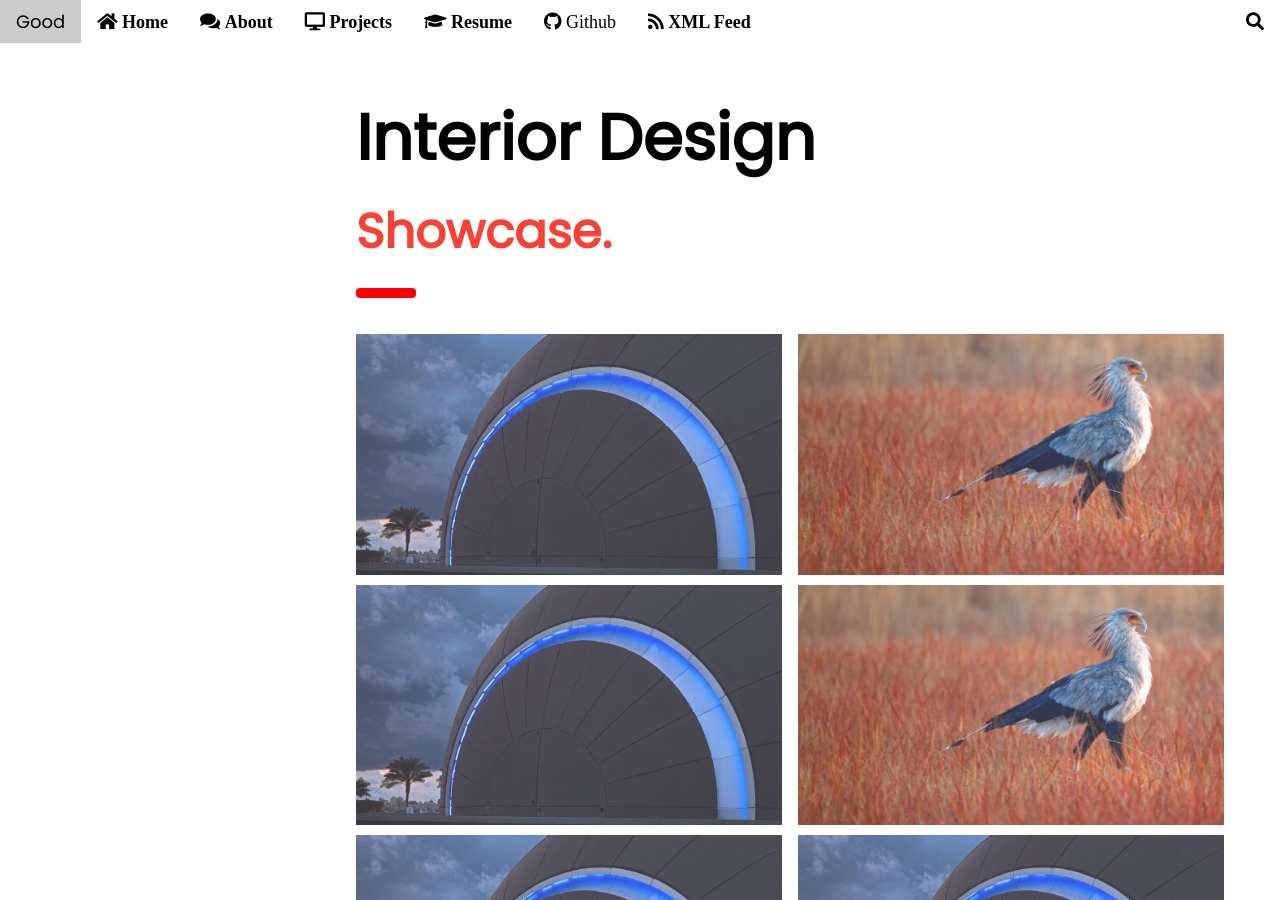
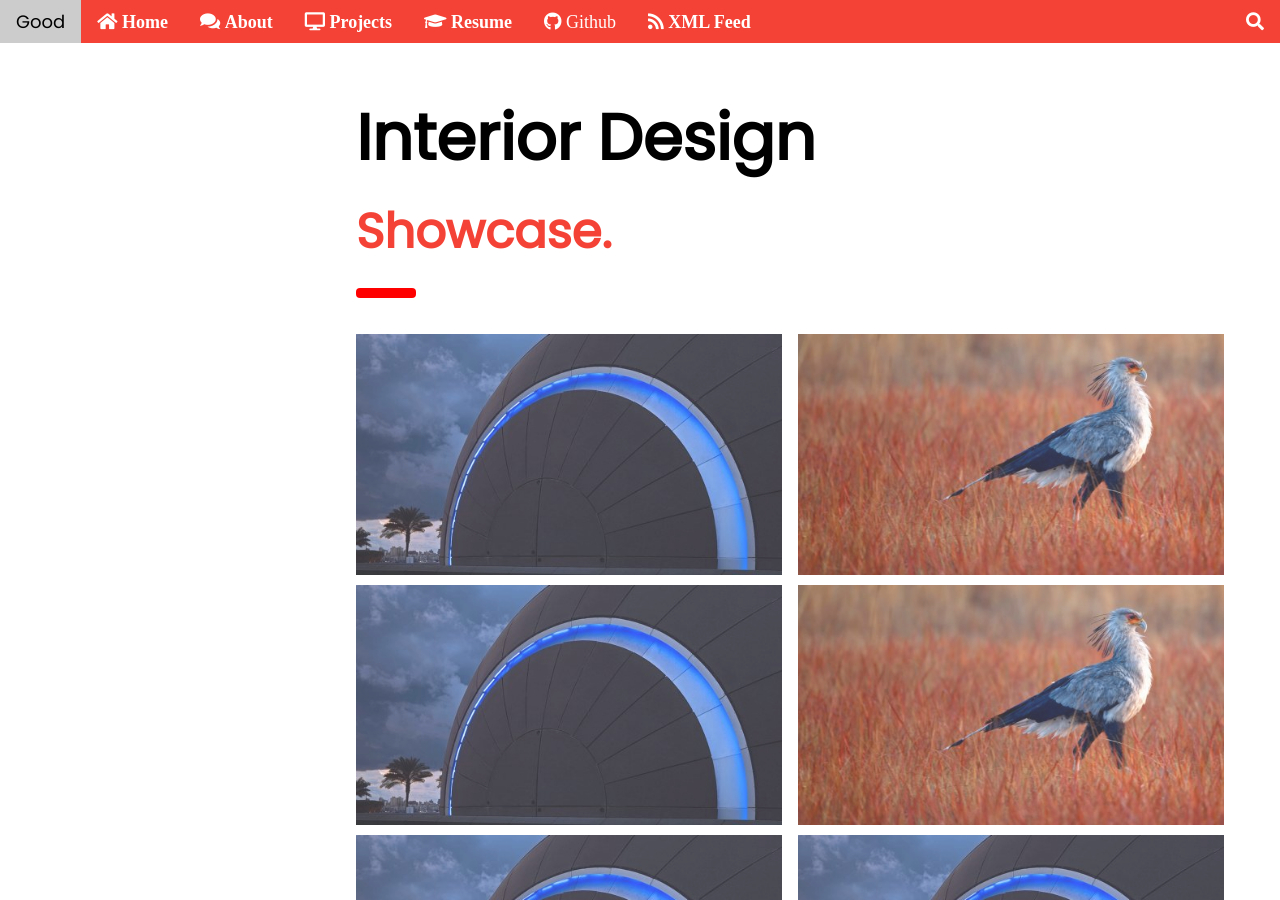
Before and after one commit to chipprogrammers/Good, a Jekyll site: the page built from index.html, in a window 1280 px wide and 900 px high. Built offline with Jekyll 4.4.1, drawn with Linux system fonts in a browser that asks for light colours; comment, search, counter and statistics services are not loaded.

Commit message:
Update navbar.html

```diff
--- a/_includes/navbar.html
+++ b/_includes/navbar.html
@@ -1,5 +1,5 @@
-<div class="w3-top">
-  <div class="w3-bar" w3-red id="myNavbar">
+<div class="w3-top w3-red">
+  <div class="w3-bar" id="myNavbar">
     <a class="w3-bar-item w3-button w3-hover-black w3-hide-medium w3-hide-large w3-right" href="javascript:void(0);" onclick="toggleFunction()" title="Toggle Navigation Menu">
       <i class="fa fa-bars"></i>
     </a>
@@ -10,7 +10,7 @@
     {% include site_search.html %}
   </div>
 
-<div id="navDemo" class="w3-bar-block w3-red w3-hide w3-hide-large w3-hide-medium">
+<div id="navDemo" class="w3-bar-block w3-hide w3-hide-large w3-hide-medium">
      {% for y in site.data.menu %}
         <a href="{{ y.url }}" class="w3-bar-item w3-button"><i class="{{ y.icon }}">  {{ y.text }}</i></a>
      {% endfor %}
```
